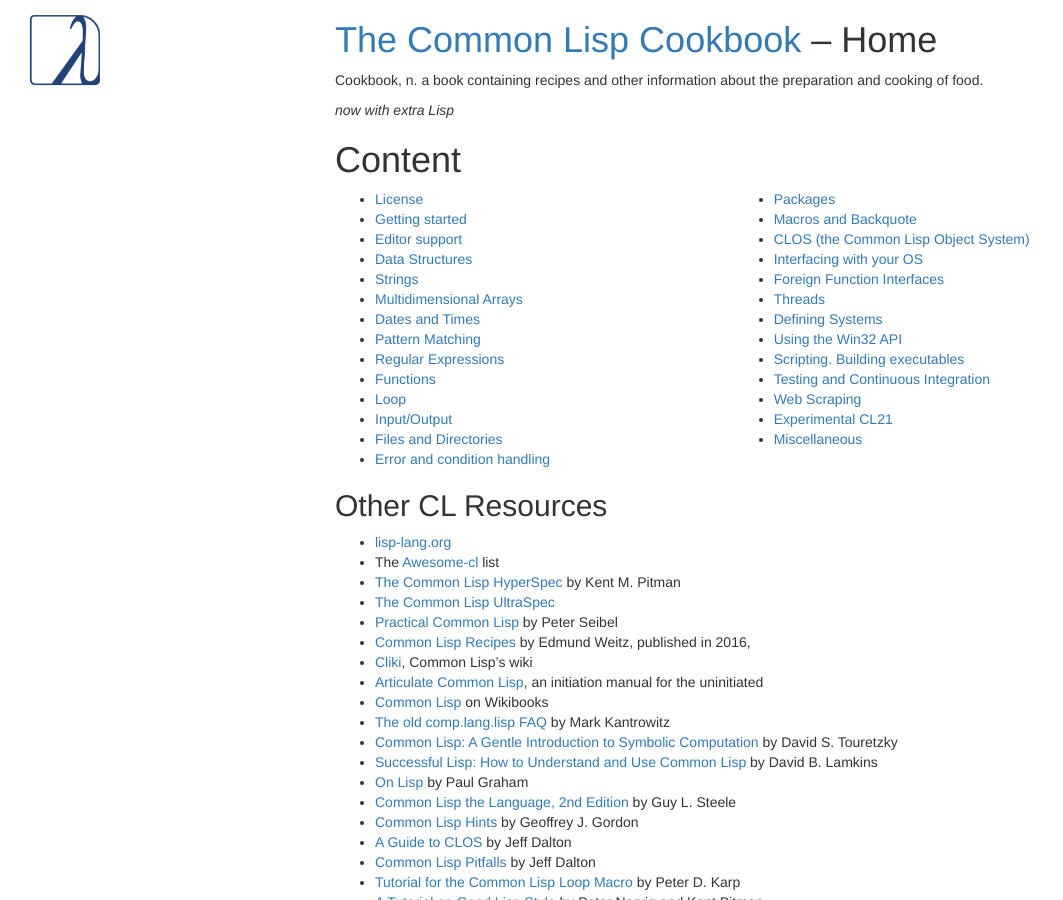
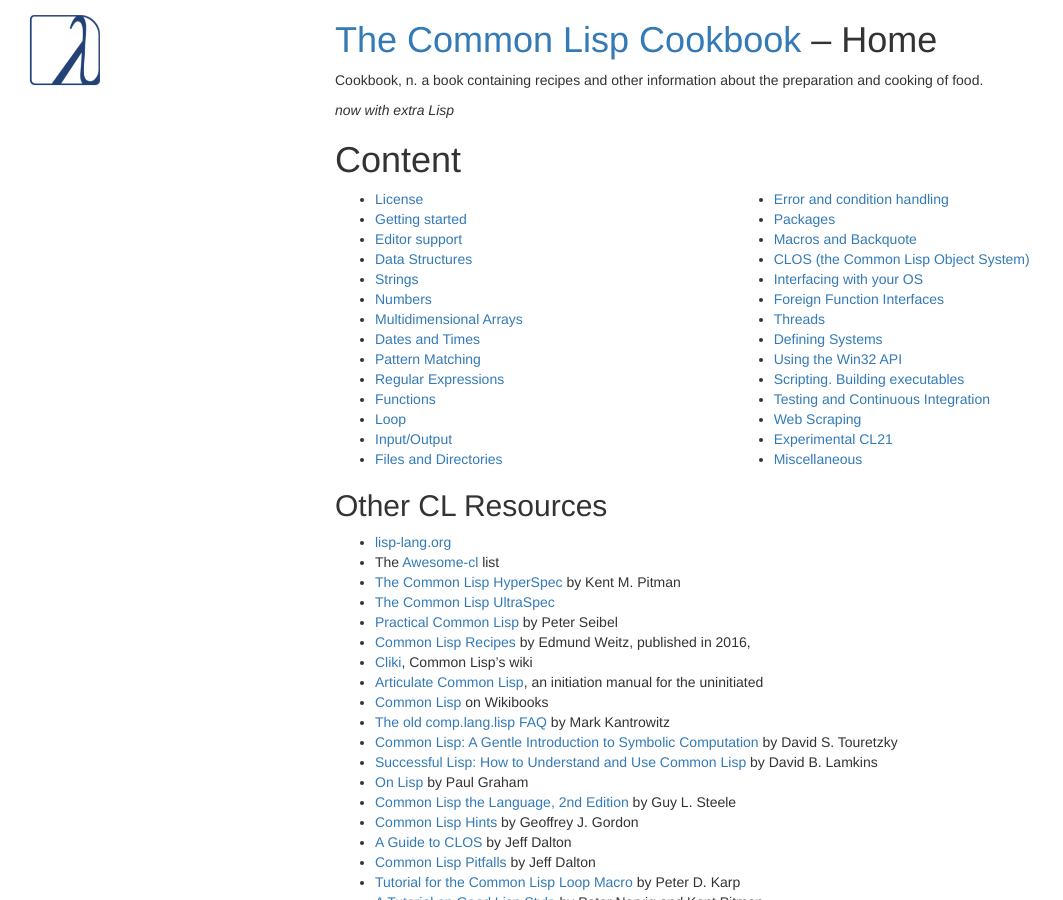
Before and after one commit to LispCookbook/cl-cookbook, a Jekyll site: the page built from index.md, in a window 1280 px wide and 900 px high. Shown: the whole window, without its empty margins (0-1063 px from the left). Built offline with Jekyll 4.4.1, drawn with Linux system fonts in a browser that asks for light colours.

Commit message:
Add Numbers to index between Strings and Arrays

```diff
--- a/index.md
+++ b/index.md
@@ -17,6 +17,7 @@
 * [Editor support](editor-support.html)
 * [Data Structures](data-structures.html)
 * [Strings](strings.html)
+* [Numbers](numbers.html)
 * [Multidimensional Arrays](arrays.html)
 * [Dates and Times](dates_and_times.html)
 * [Pattern Matching](pattern_matching.html)
```
